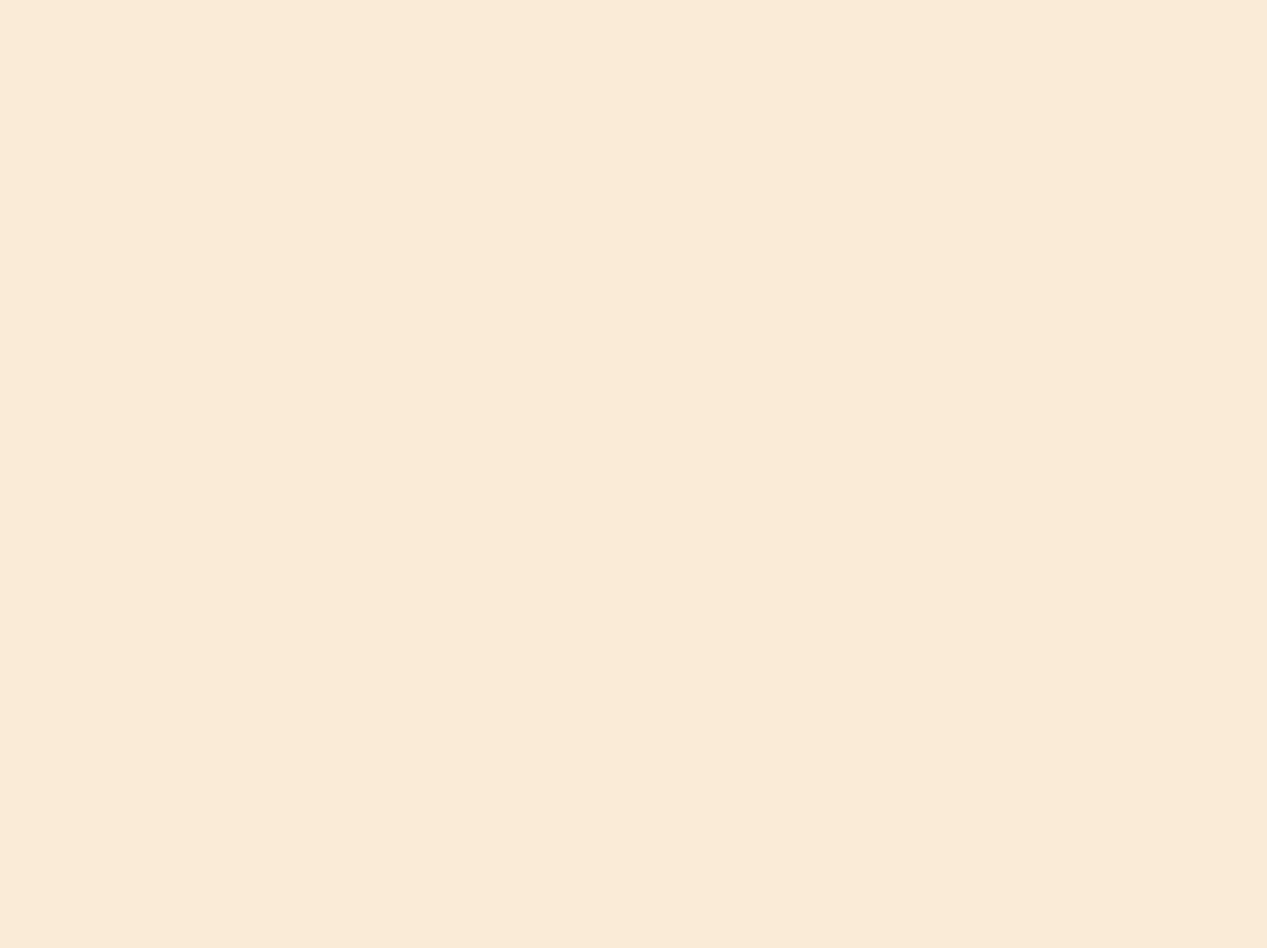
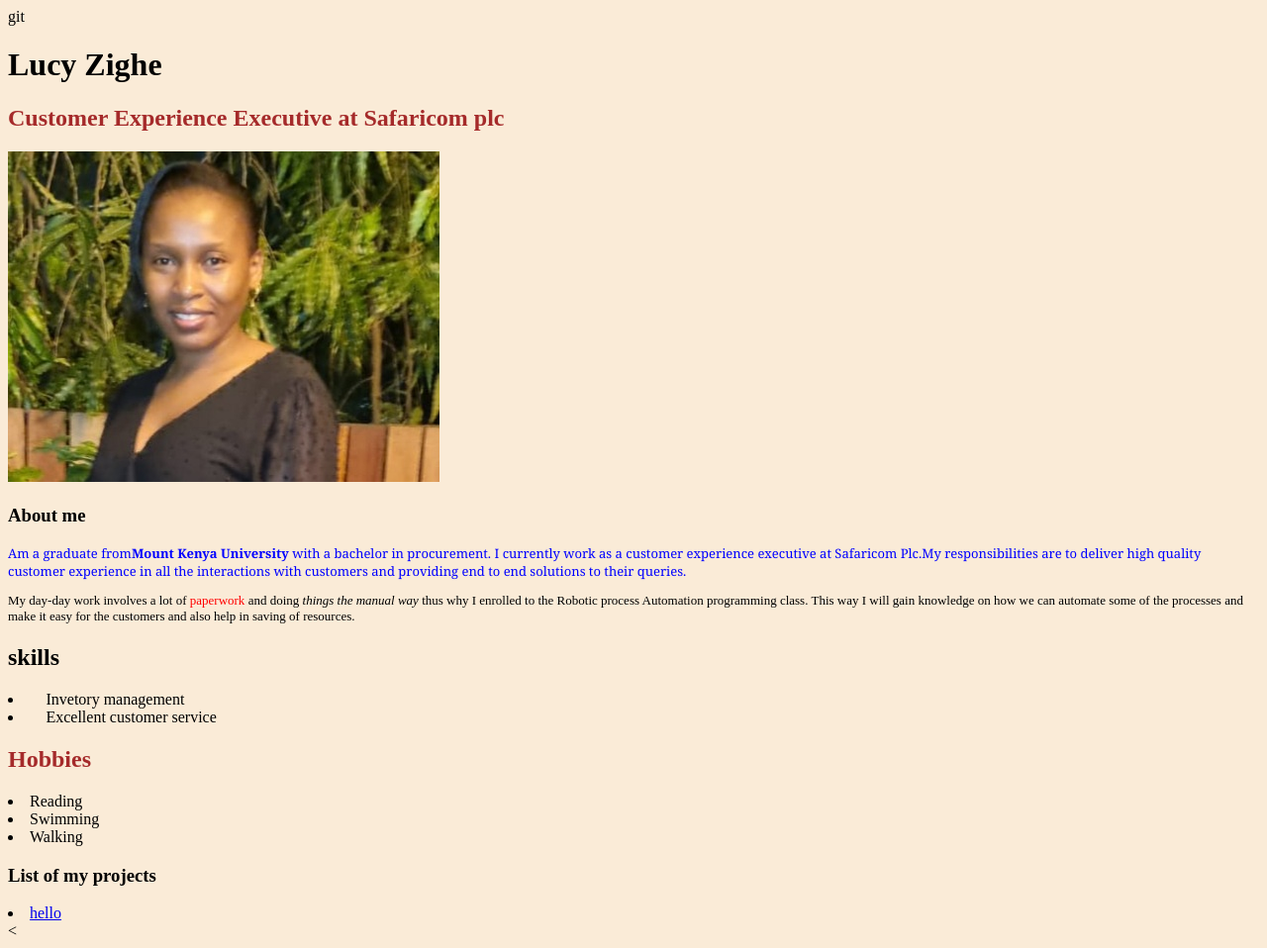
Before and after one commit to lucyzighe/LUCY--A1, a plain HTML site: page index.html in a window 1280 px wide. Shown: the whole page at 99% size. Before the commit the page ends 800 px from the top, so only its background shows below. Drawn offline with Linux system fonts and the light colour scheme.

Commit message:
Update index.html

```diff
--- a/index.html
+++ b/index.html
@@ -1,11 +1,41 @@
 <!DOCTYPE html>
-<html lang="em">
+<html lang="en">
 <head>
+    <meta charset="UTF-8">
+    <meta http-equiv="X-UA-Compatible" content="width=device=width,intial-scale=1.0">
+    <link rel="stylesheet" href="style.css">
+   git
 
-<title></title>
-<link rel="stylesheet" href="style.css">
+ <title>PORTFOLIO</title>
 </head>
 <body>
+    <h1>Lucy Zighe</h1>
+    <h2>Customer Experience Executive at Safaricom plc</h2>
+    <img src="IMG/IMG-20220716-WA0029.jpg">
+    <h3>About me</h3>
 
+    <div class="nice">
+        <p>Am a graduate from<strong>Mount Kenya University </strong>with a bachelor in procurement. I currently work as a customer experience executive at Safaricom Plc.My responsibilities are to deliver high quality customer experience in all the interactions with customers and providing end to end solutions to their queries.</p>
+
+    </div>
+<p>My day-day work involves a lot of <span class="fast">paperwork</span> and doing<em> things the manual way</em> thus why I enrolled to the Robotic process Automation programming class. This way I will gain knowledge on how we can automate some of the processes and make it easy for the customers and also help in saving of resources.</p1>
+    <section>
+        <h1>skills</h1>
+        <li>	Invetory management</li>
+        <li>	Excellent customer service</li>
+
+        <h2>Hobbies</h2>
+        <li>Reading</li>
+        <li>Swimming</li>
+        <li>Walking</li>
+    <h3>List of my projects</h3>
+     <li><a href="my projects/hello-world.html">hello</a></li>
+
+
+
+
+
+     <    </section>
 </body>
+
 </html>
```
